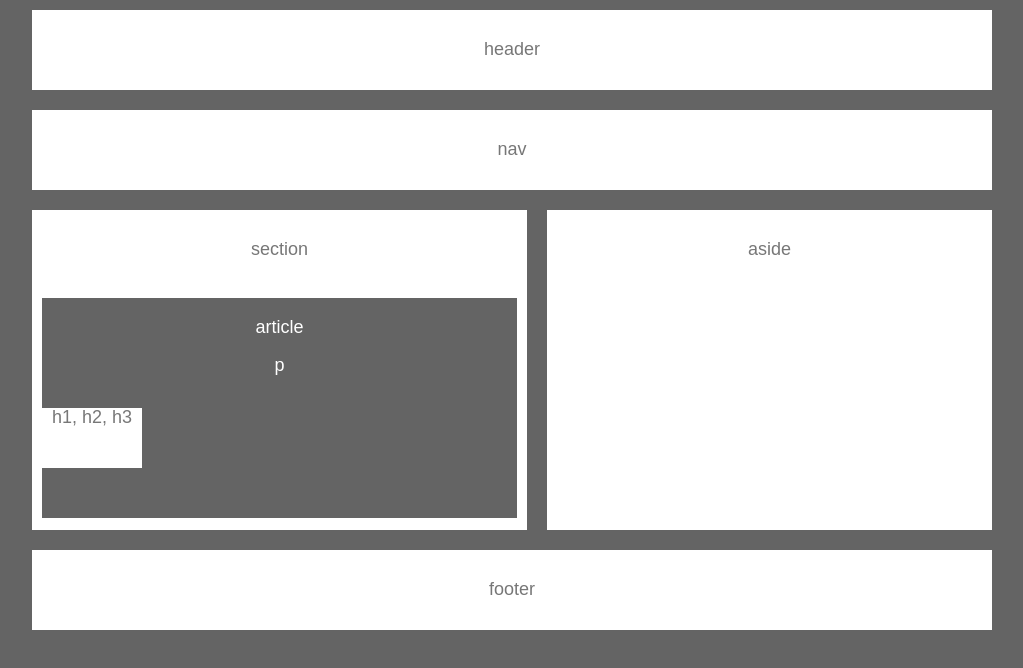
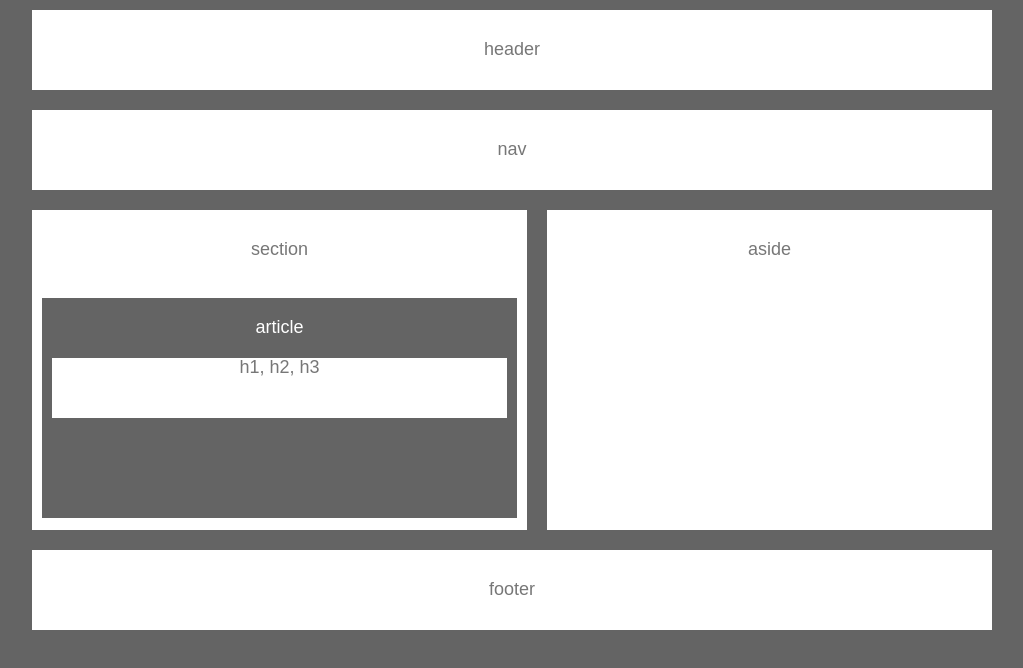
Before and after one commit to meghabprasad/HW-Wireframe, a plain HTML site: page index.html in a window 1280 px wide. Shown: the whole page, without its empty margins (128-1151 px from the left). Drawn offline with Linux system fonts and the light colour scheme.

Commit message:
resized h1,2,3 box

```diff
--- a/style.css
+++ b/style.css
@@ -52,10 +52,11 @@ html {
 }
 .h{
 	position: absolute;
-	bottom: 50px;
+	bottom: 100px;
+	left: 10px;
 	color: #777;
 	background: white;
-	width: 100px;
+	width: 455px;
 	height: 60px;
 }
 .aside{
```
